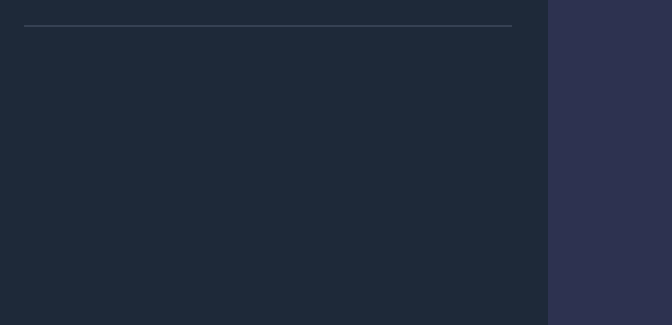
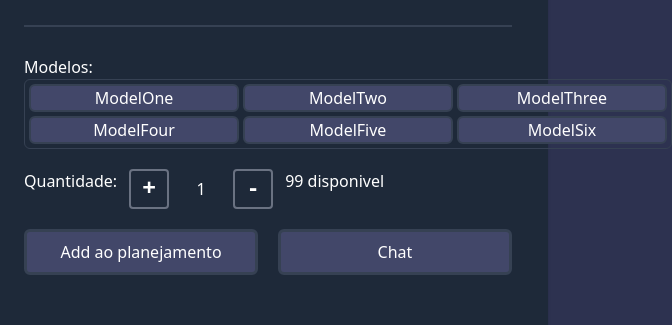
Before and after one commit to VitorRoni/HelpParty, a plain HTML site: page pages/product.html in a window 1280 px wide. Shown: the part 290-615 px from the top of the page, 732-1404 px from the left, 672 px wide, since content can reach past the window. Drawn offline with nearby package versions, Linux system fonts and the light colour scheme.

Commit message:
Construção da lateral do card com title, seleções e botões chat e add planejamento. Criação do arquivo tailwind.config.js

```diff
--- a/pages/product.html
+++ b/pages/product.html
@@ -67,8 +67,75 @@
             information here.
           </h1>
           <h2 class="font-bold text-3xl pt-7">R$ 2.000,00</h2>
-          <hr class="w-full mt-7 border border-gray-700" />
-
+          <hr class="w-full mt-7 mb-7 border border-gray-700" />
+          <div class="amount flex-wrap items-center gap-2">
+            <div class="box flex-wrap w-90 mb-5">
+              <label for="modelo">Modelos:</label>
+              <div
+                class="w-162 border border-gray-700 p-1 grid grid-cols-3 gap-1 rounded-md"
+              >
+                <button
+                  class="border-2 bg-[#424769] border-gray-700 rounded-md"
+                >
+                  ModelOne
+                </button>
+                <button
+                  class="border-2 bg-[#424769] border-gray-700 rounded-md"
+                >
+                  ModelTwo
+                </button>
+                <button
+                  class="border-2 bg-[#424769] border-gray-700 rounded-md"
+                >
+                  ModelThree
+                </button>
+                <button
+                  class="border-2 bg-[#424769] border-gray-700 rounded-md"
+                >
+                  ModelFour
+                </button>
+                <button
+                  class="border-2 bg-[#424769] border-gray-700 rounded-md"
+                >
+                  ModelFive
+                </button>
+                <button
+                  class="border-2 bg-[#424769] border-gray-700 rounded-md"
+                >
+                  ModelSix
+                </button>
+              </div>
+            </div>
+            <div class="flex gap-3 mb-5">
+              <label for="quantidade">Quantidade:</label>
+              <button
+                class="flex align-center justify-center w-10 h-10 text-2xl font-bold border-2 border-gray-500 rounded-sm"
+              >
+                <p>+</p>
+              </button>
+              <span id="qtd" class="flex w-10 h-10 items-center justify-center"
+                >1</span
+              >
+              <button
+                class="flex align-center justify-center w-10 h-10 text-2xl font-bold border-2 border-gray-500 rounded-sm"
+              >
+                -
+              </button>
+              <label for="disponivel">99 disponivel</label>
+            </div>
+            <div class="flex justify-center gap-5">
+              <button
+                class="border-3 rounded-md bg-[#424769] border-gray-700 p-2 w-1/2"
+              >
+                Add ao planejamento
+              </button>
+              <button
+                class="border-3 rounded-md bg-[#424769] border-gray-700 p-2 w-1/2"
+              >
+                Chat
+              </button>
+            </div>
+          </div>
         </div>
       </section>
     </div>
```
Also changed, not shown: js/tailwind.config.js (added, +10 -0 lines).
